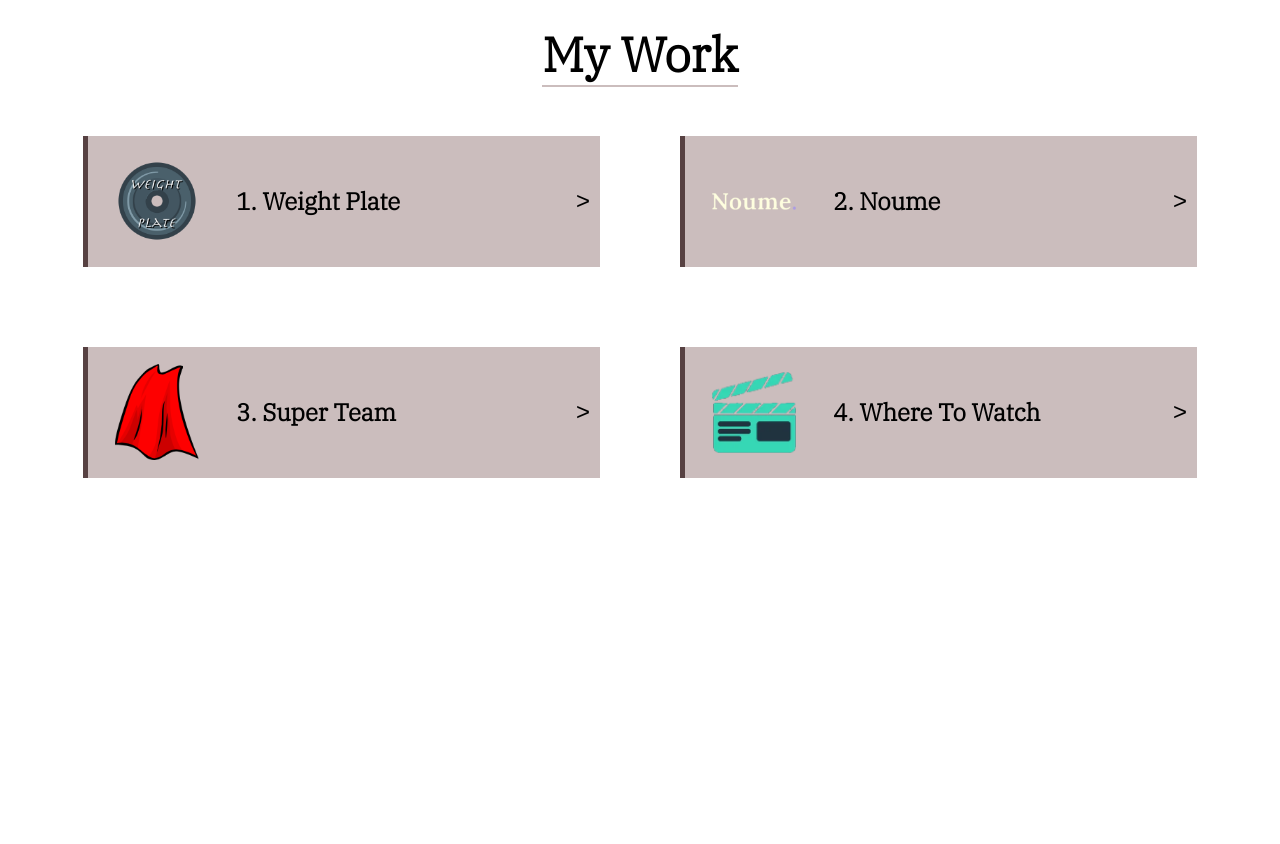
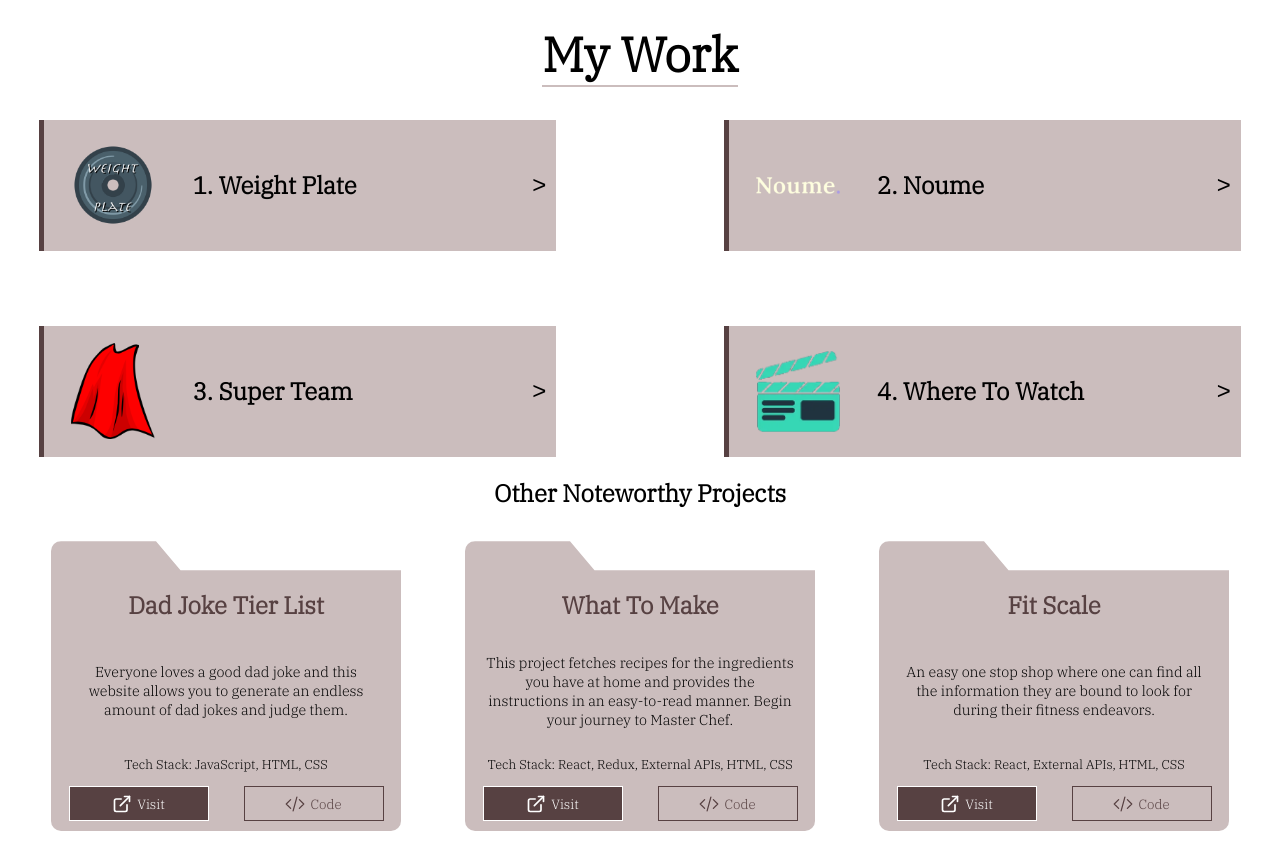
Before and after one commit to wramos1/wramos1.github.io, a React (Create React App) app: page / in a window 1280 px wide. Shown: the part 1280-2124 px from the top of the page. Before the commit the page ends 1774 px from the top, so only its background shows below. Built offline with nearby package versions, Linux system fonts and the light colour scheme.

Commit message:
Completed styling of Noteworthy Project section

```diff
--- a/src/App.css
+++ b/src/App.css
@@ -106,6 +106,7 @@ a {
   height: 55px;
   border-radius: 10px;
   cursor: pointer;
+  transition: 1s all;
 }
 
 .home-icon:hover {
@@ -120,7 +121,7 @@ a {
   margin-top: 3%;
   padding: 8px 15px;
   font-size: 1.1rem;
-  border-radius: 15px;
+  border-radius: 5px;
   border: none;
   cursor: pointer;
 }
--- a/src/index.css
+++ b/src/index.css
@@ -2,9 +2,11 @@ body, html {
   padding: 0;
   margin: 0;
   box-sizing: border-box;
+  scroll-behavior: smooth;
 }
+
+
 
 * {
   font-family: 'IBM Plex Serif', serif;
-  transition: all 1s;
 }
--- a/src/pages/Navbar.jsx
+++ b/src/pages/Navbar.jsx
@@ -27,7 +27,7 @@ const Navbar = () => {
                     </li>
 
                     <li className='quick-link'>
-                        <a href="#work">
+                        <a href="#myWork">
                             My Work
                         </a>
                     </li>
--- a/src/pages/Work.jsx
+++ b/src/pages/Work.jsx
@@ -2,7 +2,7 @@ import React from 'react'
 import ProjectDiv from '../components/ProjectDiv';
 import '../styles/Work.css'
 
-import { topProjects } from '../utils/Projects';
+import { otherProjects, topProjects } from '../utils/Projects';
 
 const Work = () => {
     return (
@@ -21,6 +21,39 @@ const Work = () => {
                     )
                 })}
             </div>
+
+
+            <h2>
+                Other Noteworthy Projects
+            </h2>
+
+            <div className="noteworthy-projects">
+                {otherProjects.map((project, i) => {
+                    return (
+                        <div className="noteworthy-project" key={i}>
+                            <div className='noteworthy-project-summary'>
+                                <h1>{project.name}</h1>
+                                <p className='noteworthy-project-summary-description'>{project.description}</p>
+                                <p className='tech-stack'>Tech Stack: {project.stack.join(', ').toString()}</p>
+                            </div>
+
+                            <div className='noteworthy-project-btns'>
+                                <button>
+                                    <svg className="icon" xmlns="http://www.w3.org/2000/svg" width="20" height="20" viewBox="0 0 24 24" fill="none" stroke="currentColor" strokeWidth="2" strokeLinecap="round" strokeLinejoin="round"><path d="M18 13v6a2 2 0 0 1-2 2H5a2 2 0 0 1-2-2V8a2 2 0 0 1 2-2h6"></path><polyline points="15 3 21 3 21 9"></polyline><line x1="10" y1="14" x2="21" y2="3"></line></svg>
+                                    Visit
+                                </button>
+                                <button>
+                                    <svg fill="none" stroke="currentColor" width="20" height="20" strokeWidth="1.5" viewBox="0 0 24 24" xmlns="http://www.w3.org/2000/svg" aria-hidden="true">
+                                        <path strokeLinecap="round" strokeLinejoin="round" d="M17.25 6.75L22.5 12l-5.25 5.25m-10.5 0L1.5 12l5.25-5.25m7.5-3l-4.5 16.5"></path>
+                                    </svg>
+                                    Code
+                                </button>
+                            </div>
+                        </div>
+
+                    )
+                })}
+            </div>
         </div>
     )
 }
--- a/src/styles/About.css
+++ b/src/styles/About.css
@@ -4,6 +4,7 @@
     align-items: center;
     width: 100%;
     min-height: 500px;
+    scroll-margin-top: 150px;
 }
 
 .about-contents {
@@ -78,6 +79,9 @@
 
 
 @media (max-width: 1280px) {
+    #aboutMe {
+        scroll-margin-top: 100px;
+    }
     .summary-section p {
         padding: 0 2.5rem;
         font-size: 1rem;
@@ -93,7 +97,7 @@
     }
 
     .skills-list li {
-        width: 125px;
+        width: 120px;
         font-size: 1rem;
     }
 }
--- a/src/styles/Work.css
+++ b/src/styles/Work.css
@@ -4,25 +4,35 @@
     flex-direction: column;
     justify-content: center;
     align-items: center;
+    scroll-margin-top: -500px;
 }
 
 .highlighted-projects {
     display: flex;
+    flex-direction: row;
     flex-wrap: wrap;
-    justify-content: center;
+    justify-content: space-evenly;
     align-items: center;
     width: 100%;
-    gap: 3rem;
+    gap: 10%;
+    row-gap: 75px;
 }
 
 .project-preview-div{
     background: #CBBDBD;
     color: black;
     display: flex;
-    width: 40%;
-    margin: 3rem;
+    max-width: 650px;
     max-height: 250px;
+    flex-basis: 40%;
     border-left: 5px solid #574142;
+    cursor: pointer;
+    transition: all 1s;
+}
+
+.project-preview-div:hover {
+    transform: translateY(-10px);
+    filter: brightness(70%);
 }
 
 .project-preview-logo {
@@ -57,20 +67,109 @@
     font-family: 'Ui monospace', sans-serif;
 }
 
+.noteworthy-projects {
+    display: flex;
+    flex-direction: row;
+    flex-wrap: wrap;
+    justify-content: center;
+    align-items: stretch;
+    gap: 5%;
+    row-gap: 20px;
+    margin: 1% 5%;
+    width: 100%;
+}
+
+.noteworthy-project {
+    clip-path: polygon(0 0, 30% 0, 37% 10%, 100% 10%, 100% 100%, 0 100%);
+    max-width: 350px;
+    flex-basis: 100%;
+    height: 280px;
+    border-radius: 10px;
+    display: flex;
+    flex-direction: column;
+    align-items: stretch;
+    justify-content: space-between;
+    text-align: center;
+    background: #CBBDBD;
+    padding-bottom: 10px;
+}
+
+.noteworthy-project-summary {
+    margin-top: 2rem;
+    display: flex;
+    flex-direction: column;
+    align-items: space-between;
+    justify-content: space-between;
+    height: inherit;
+}
+
+.noteworthy-project-summary h1 {
+    font-size: 2rem;
+}
+
+.noteworthy-project-summary-description{
+    font-size: 0.9rem;
+    margin: 0 20px;
+}
+
+.tech-stack {
+    font-size: 0.8rem;
+}
+
+.noteworthy-project-btns {
+    width: 100%;
+    display: flex;
+    justify-content: space-around;
+    align-items: flex-end;
+}
+
+.noteworthy-project-btns button {
+    height: 35px;
+    width: 140px;
+    display: flex;
+    align-items: center;
+    justify-content: center;
+    gap: 5px;
+    cursor: pointer;
+    transition: 0.2s all;
+}
+
+.noteworthy-project-btns button:nth-of-type(1){
+    background: #574142;
+    color: white;
+    border: 1px solid white;
+}
+
+.noteworthy-project-btns button:nth-of-type(1):hover {
+    background: transparent;
+    color: #574142;
+    border: 1px solid #574142;
+}
+
+.noteworthy-project-btns button:nth-of-type(2){
+    background: transparent;
+    color: #574142;
+    border: 1px solid #574142;
+}
+
 @media (max-width: 1280px){
+    #myWork{
+    scroll-margin-top: 70px;
+    }
     .project-preview-title h1 {
         font-size: 1.5rem;
-    }
-
-    .project-preview-div{
-        max-height: 200px;
     }
 
     .project-preview-logo{
         padding: 0.5rem 1.55rem;
     }
 
-    .project-preview-div{
-        margin: 1rem;
+    .project-preview-div {
+        min-width: 500px;
+    }
+
+    .noteworthy-project-summary h1 {
+        font-size: 1.5rem;
+        color: #574142;
     }
 }
```
